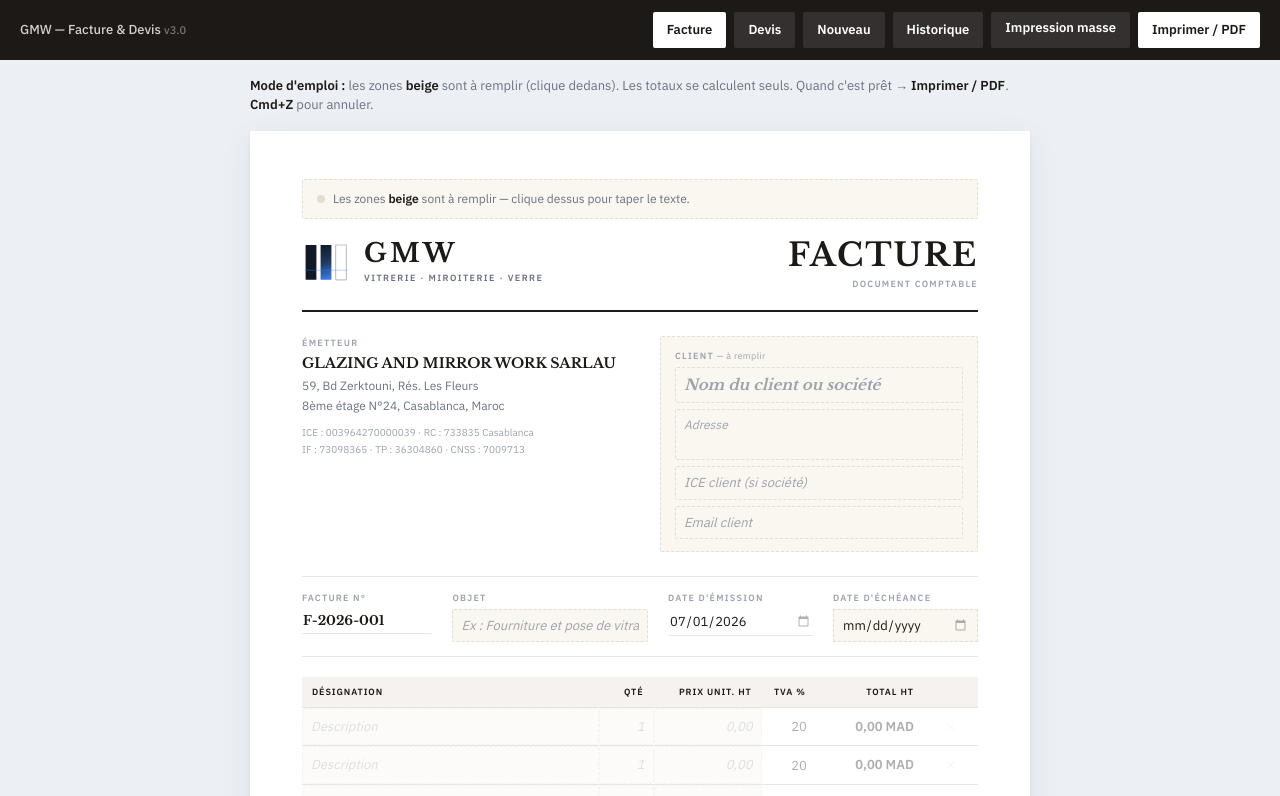
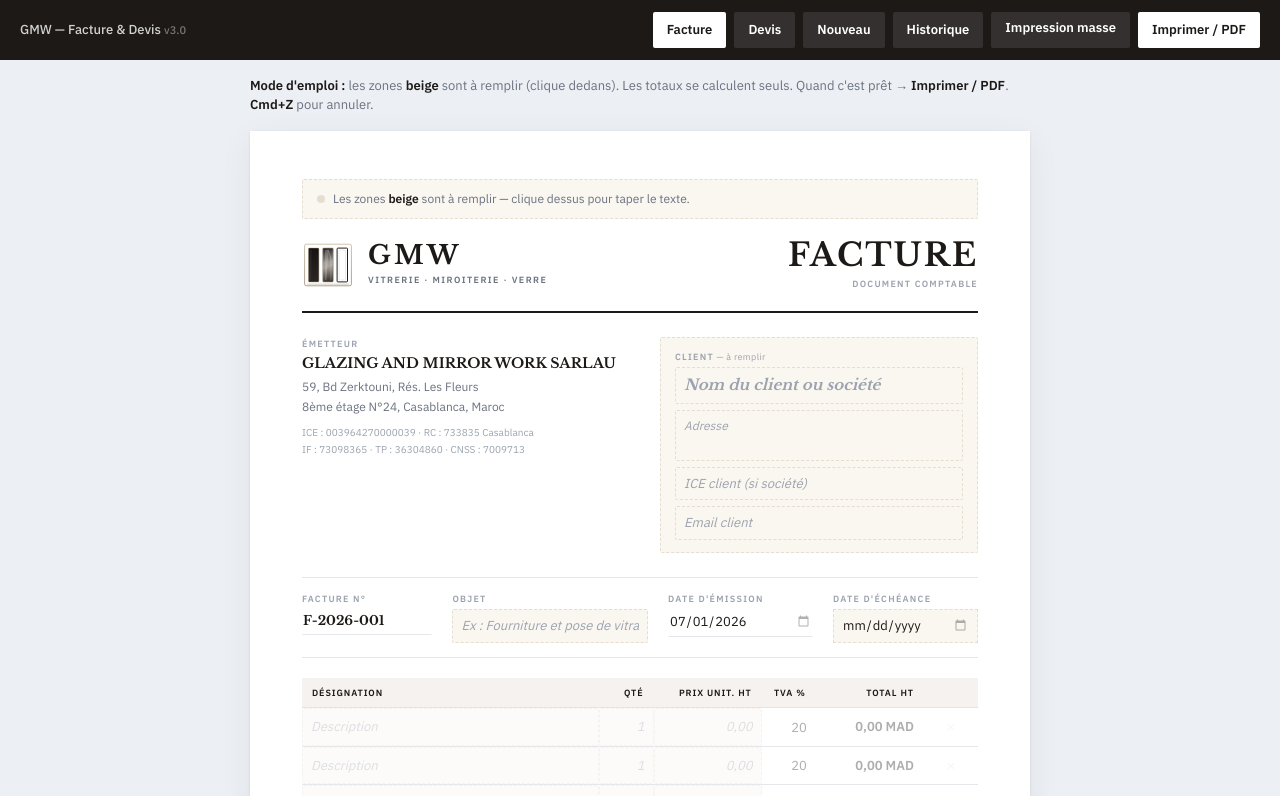
Before and after one commit to ouave13/gmw-factures, a plain HTML site: page facture-devis.html in a window 1280 px wide. Shown: the top 796 px of the page. Drawn offline with nearby package versions, Linux system fonts and the light colour scheme.

Commit message:
Refresh GMW logo — premium mirror mark, warm brass tones.
Co-authored-by: Cursor <cursoragent@cursor.com>

```diff
--- a/facture-devis.html
+++ b/facture-devis.html
@@ -221,7 +221,7 @@
       gap: 14px;
     }
 
-    .logo { width: 48px; height: 48px; flex-shrink: 0; }
+    .logo { width: 52px; height: 52px; flex-shrink: 0; display: block; }
 
     .brand-name {
       font-family: var(--serif);
@@ -844,17 +844,7 @@
 
       <header class="doc-head">
         <div class="brand">
-          <svg class="logo" viewBox="0 0 80 80" fill="none" aria-hidden="true">
-            <rect x="6" y="10" width="18" height="58" rx="1" fill="#111827"/>
-            <rect x="31" y="10" width="18" height="58" rx="1" fill="url(#gmw-shine)"/>
-            <rect x="56" y="10" width="18" height="58" rx="1" stroke="#111827" stroke-width="2" fill="none" opacity="0.25"/>
-            <line x1="4" y1="52" x2="76" y2="52" stroke="#3b82f6" stroke-width="1.2" opacity="0.5"/>
-            <defs>
-              <linearGradient id="gmw-shine" x1="31" y1="10" x2="49" y2="68" gradientUnits="userSpaceOnUse">
-                <stop stop-color="#111827"/><stop offset="0.5" stop-color="#1e3a5f"/><stop offset="1" stop-color="#3b82f6"/>
-              </linearGradient>
-            </defs>
-          </svg>
+          <img class="logo" src="assets/logo.svg" alt="" width="52" height="52">
           <div>
             <div class="brand-name">GMW</div>
             <div class="brand-tag">Vitrerie · Miroiterie · Verre</div>
```
Also changed, not shown: modele-impression-masse.html (+14 -3 lines), assets/logo.svg (added).
